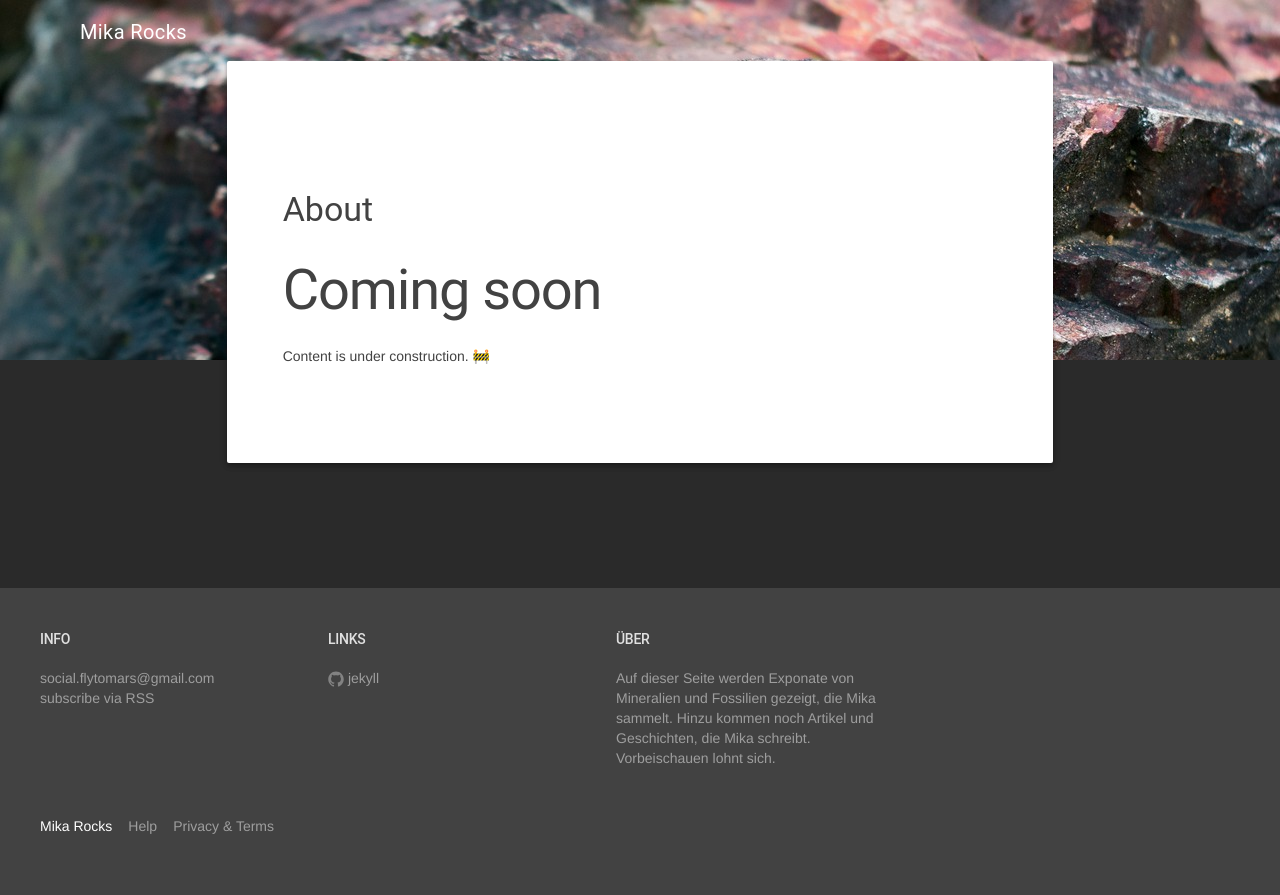
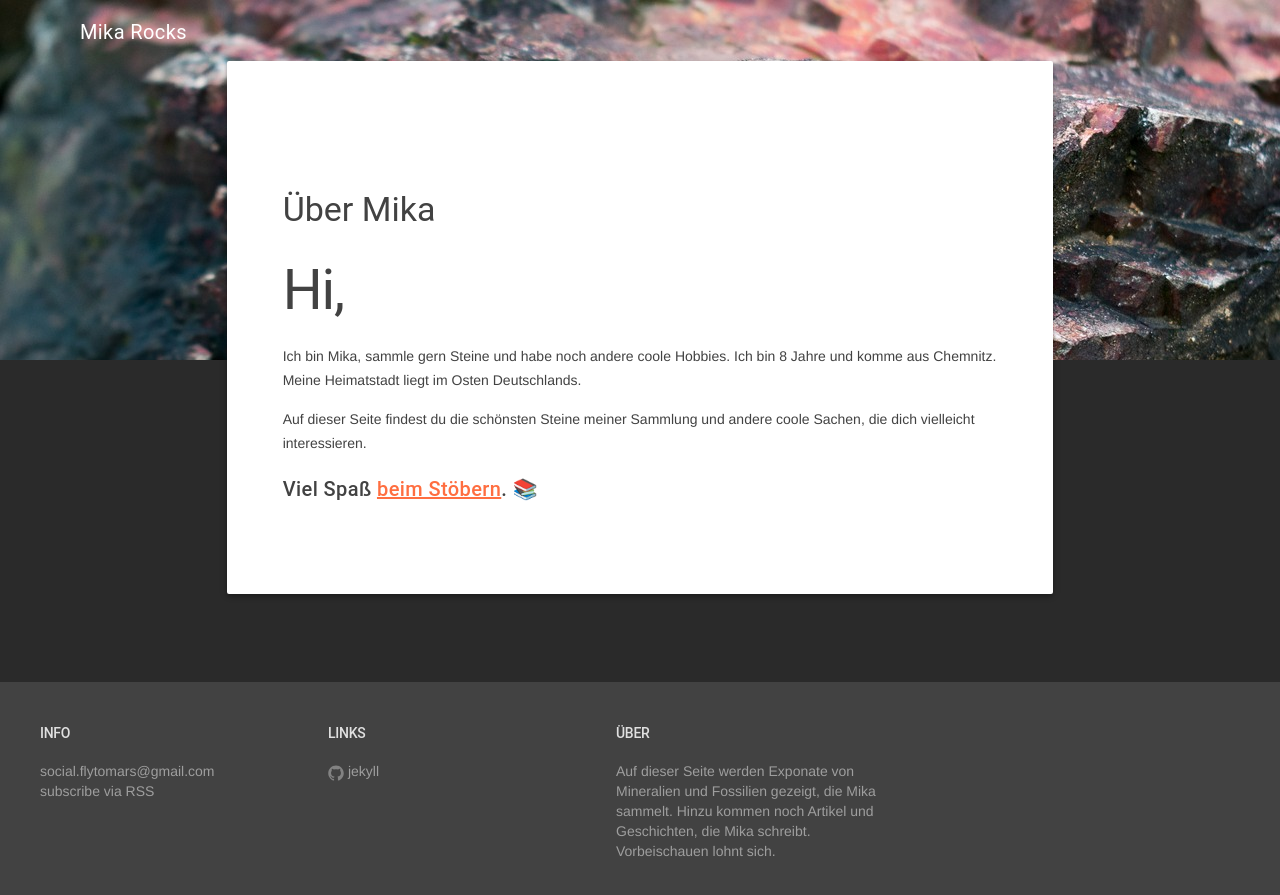
Before and after one commit to MikaRocks/mikarocks.github.io, a Jekyll site: the page built from about.md, in a window 1280 px wide. Shown: the top 895 px of the page. Built offline with Jekyll 4.4.1, drawn with Linux system fonts in a browser that asks for light colours; emoji names are drawn with the system emoji font.

Commit message:
update on about page

```diff
--- a/about.md
+++ b/about.md
@@ -1,10 +1,19 @@
 ---
 layout: page
-title: About
+title: Über Mika
 permalink: /about/
 icon: mood
 ---
 
-# Coming soon
+{% assign date1 = DateTime.now %}
+{% assign date2 = date1 | date_add_days: -5 %}
 
-Content is under construction. :construction:
+# Hi,
+
+Ich bin Mika, sammle gern Steine und habe noch andere coole Hobbies.
+Ich bin {{ 8 }} Jahre und komme aus Chemnitz.
+Meine Heimatstadt liegt im Osten Deutschlands.
+
+Auf dieser Seite findest du die schönsten Steine meiner Sammlung und andere coole Sachen, die dich vielleicht interessieren.
+
+##### Viel Spaß <a href="{{ site.url }}">beim Stöbern</a>. :books:
```
Also changed, not shown: 3 other files.
